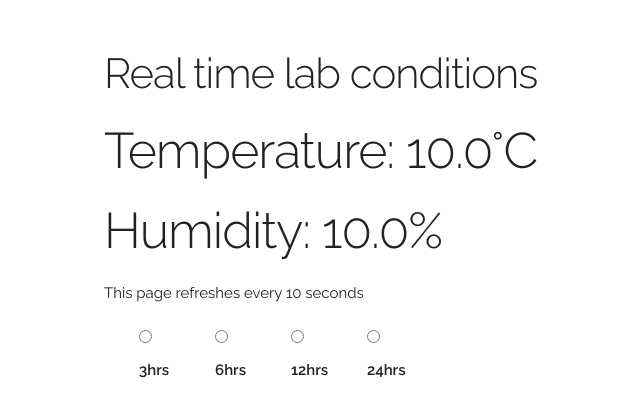
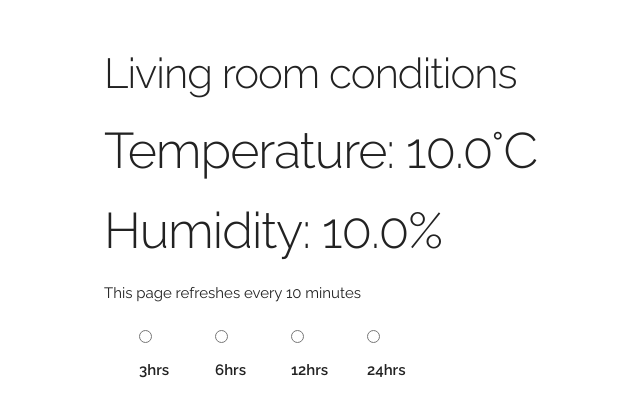
Before and after one commit to ndelagex/FlaskBerry, a Flask app: page / in a window 1280 px wide. Shown: the top 417 px of the page, without its empty margins (56-696 px from the left). Run offline with Flask 2, Linux system fonts and the light colour scheme; a database or web service that is not in the repository returns one stand-in record (values such as "Sample title"); some libraries are stand-ins or nearby versions.

Commit message:
refreshes every 10min

```diff
--- a/templates/lab_temp.html
+++ b/templates/lab_temp.html
@@ -1,9 +1,9 @@
 <html>
   <meta charset="utf-8">
   <title>Lab Conditions by RPi</title>
-  <meta http-equiv="refresh" content="10">
+  <meta http-equiv="refresh" content="600">
   <meta name="description" content="Lab conditions - RPi">
-  <meta name="author" content="Peter Dalmaris">
+  <meta name="author" content="Nicolas Delage">
   <!-- Mobile Specific Metas
   –––––––––––––––––––––––––––––––––––––––––––––––––– -->
   <meta name="viewport" content="width=device-width, initial-scale=1">
@@ -22,10 +22,10 @@
     <div class="container">
       <div class="row">
         <div class="two-third column" style="margin-top: 5%">
-            <h2>Real time lab conditions</h2>
+            <h2>Living room conditions</h2>
             <h1>Temperature: {{"{0:0.1f}".format(temp) }}°C</h1>
             <h1>Humidity: {{"{0:0.1f}".format(hum)}}%</h1>
-            <p>This page refreshes every 10 seconds</p>
+            <p>This page refreshes every 10 minutes</p>
         </div>
       </div>
       <div class="row">
```
